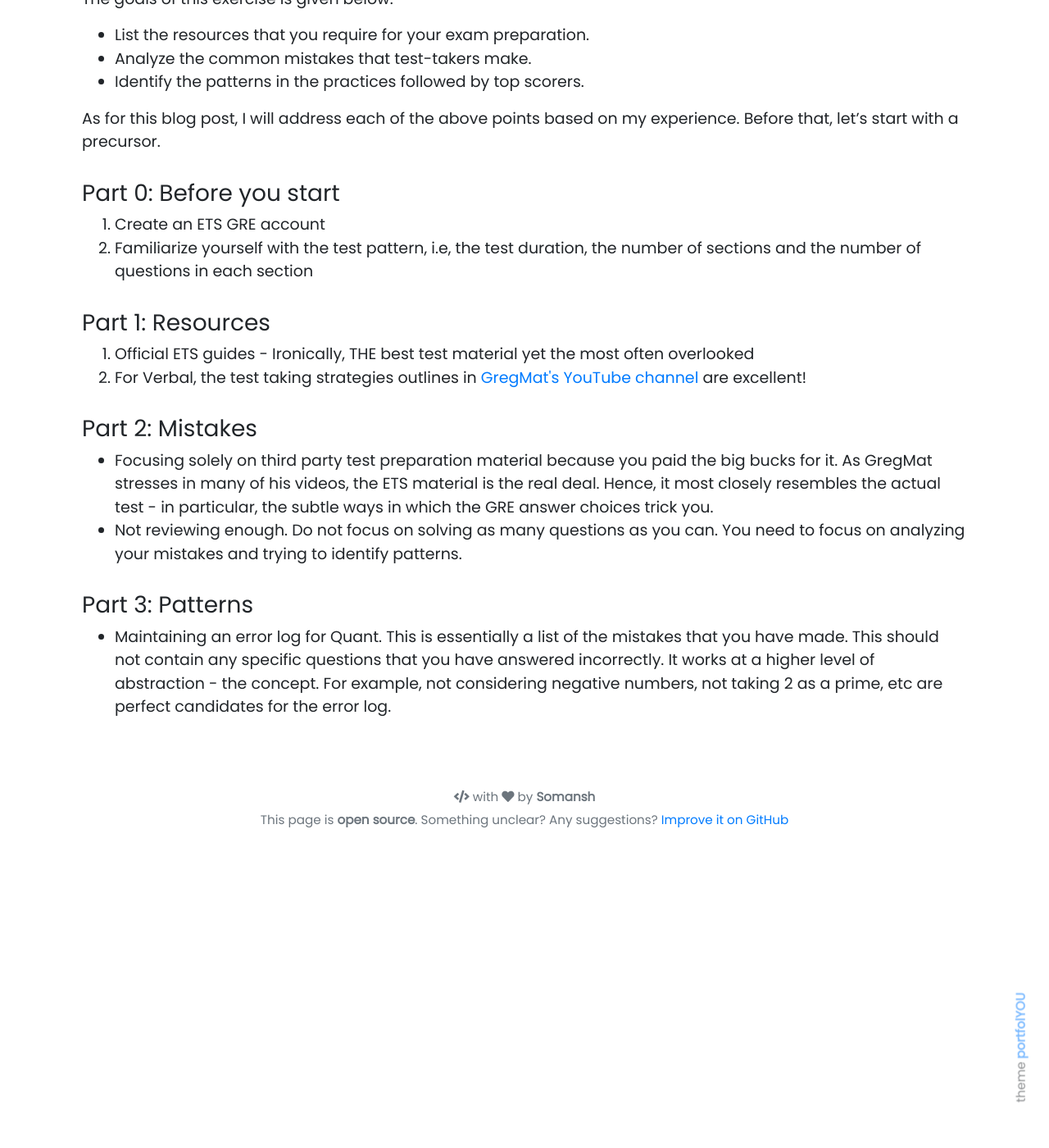
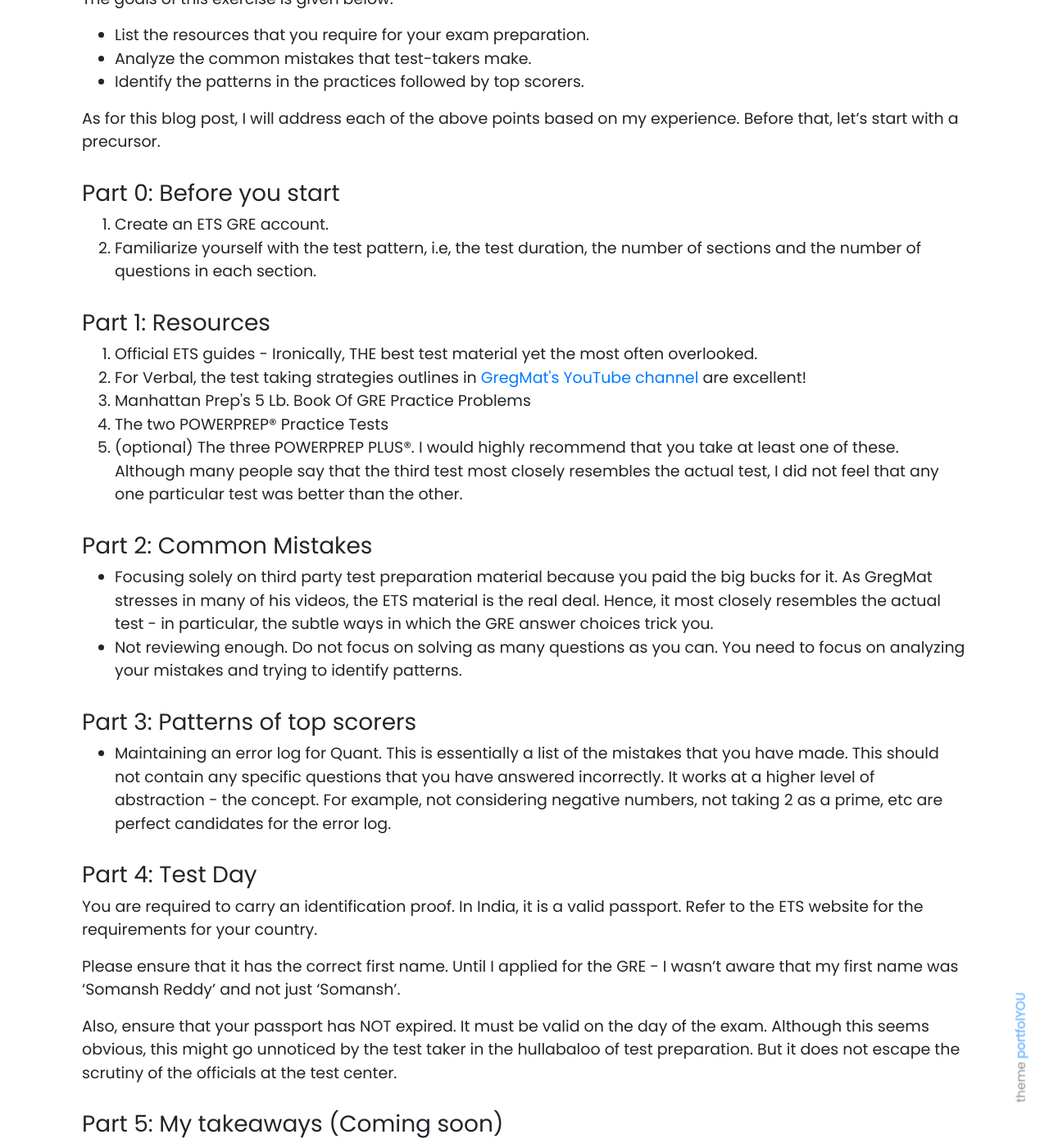
Before and after one commit to somanshreddy/somanshreddy.github.io, a Jekyll site: the page built from _posts/2021-12-09-gre-prep.markdown, in a window 1280 px wide and 1400 px high, scrolled down 1072 px. Shown: the whole window at 82% size. Built offline with Jekyll 4.4.1, drawn with Linux system fonts in a browser that asks for light colours; nearby versions of some CDN libraries; comment, search, counter and statistics services are not loaded; some of the changed text lies outside the part shown.

Commit message:
Updating the GRE blog

```diff
--- a/_posts/2021-12-09-gre-prep.markdown
+++ b/_posts/2021-12-09-gre-prep.markdown
@@ -31,26 +31,47 @@ As for this blog post, I will address each of the above points based on my exper
 ### Part 0: Before you start
 
 <ol>
-	<li>Create an ETS GRE account</li>
-	<li>Familiarize yourself with the test pattern, i.e, the test duration, the number of sections and the number of questions in each section</li>
+	<li>Create an ETS GRE account.</li>
+	<li>Familiarize yourself with the test pattern, i.e, the test duration, the number of sections and the number of questions in each section.</li>
 </ol>
 
 ### Part 1: Resources
 
 <ol>
-	<li>Official ETS guides - Ironically, THE best test material yet the most often overlooked</li>
+	<li>Official ETS guides - Ironically, THE best test material yet the most often overlooked.</li>
 	<li>For Verbal, the test taking strategies outlines in <a href="https://www.youtube.com/channel/UCktwzce9ncy_K78l1KBZkYQ">GregMat's YouTube channel</a> are excellent!</li>
+	<li>Manhattan Prep's 5 Lb. Book Of GRE Practice Problems</li>
+	<li>The two POWERPREP® Practice Tests</li>
+	<li>(optional) The three POWERPREP PLUS®. I would highly recommend that you take at least one of these. Although many people say that the third test most closely resembles the actual test, I did not feel that any one particular test was better than the other.</li>
 </ol>
 
-### Part 2: Mistakes
+### Part 2: Common Mistakes
 
 <ul>
 	<li>Focusing solely on third party test preparation material because you paid the big bucks for it. As GregMat stresses in many of his videos, the ETS material is the real deal. Hence, it most closely resembles the actual test - in particular, the subtle ways in which the GRE answer choices trick you.</li>
 	<li>Not reviewing enough. Do not focus on solving as many questions as you can. You need to focus on analyzing your mistakes and trying to identify patterns.</li>
 </ul>
 
-### Part 3: Patterns
+### Part 3: Patterns of top scorers
 
 <ul>
 	<li>Maintaining an error log for Quant. This is essentially a list of the mistakes that you have made. This should not contain any specific questions that you have answered incorrectly. It works at a higher level of abstraction - the concept. For example, not considering negative numbers, not taking 2 as a prime, etc are perfect candidates for the error log.</li>
 </ul>
+
+### Part 4: Test Day
+
+You are required to carry an identification proof. In India, it is a valid passport. Refer to the ETS website for the requirements for your country.
+
+Please ensure that it has the correct first name. Until I applied for the GRE - I wasn't aware that my first name was 'Somansh Reddy' and not just 'Somansh'.
+
+Also, ensure that your passport has NOT expired. It must be valid on the day of the exam. Although this seems obvious, this might go unnoticed by the test taker in the hullabaloo of test preparation. But it does not escape the scrutiny of the officials at the test center.
+
+### Part 5: My takeaways (Coming soon)
+
+### Part 6: Frequently Asked Questions (FAQ) (Coming soon)
+
+#### To give, or not to give: The Covid era
+
+#### At home? Or at the test center? The real truth.
+
+#### What is a good score?
```
Also changed, not shown: other parts of _posts/2021-12-09-gre-prep.markdown (+1 -1 lines).
